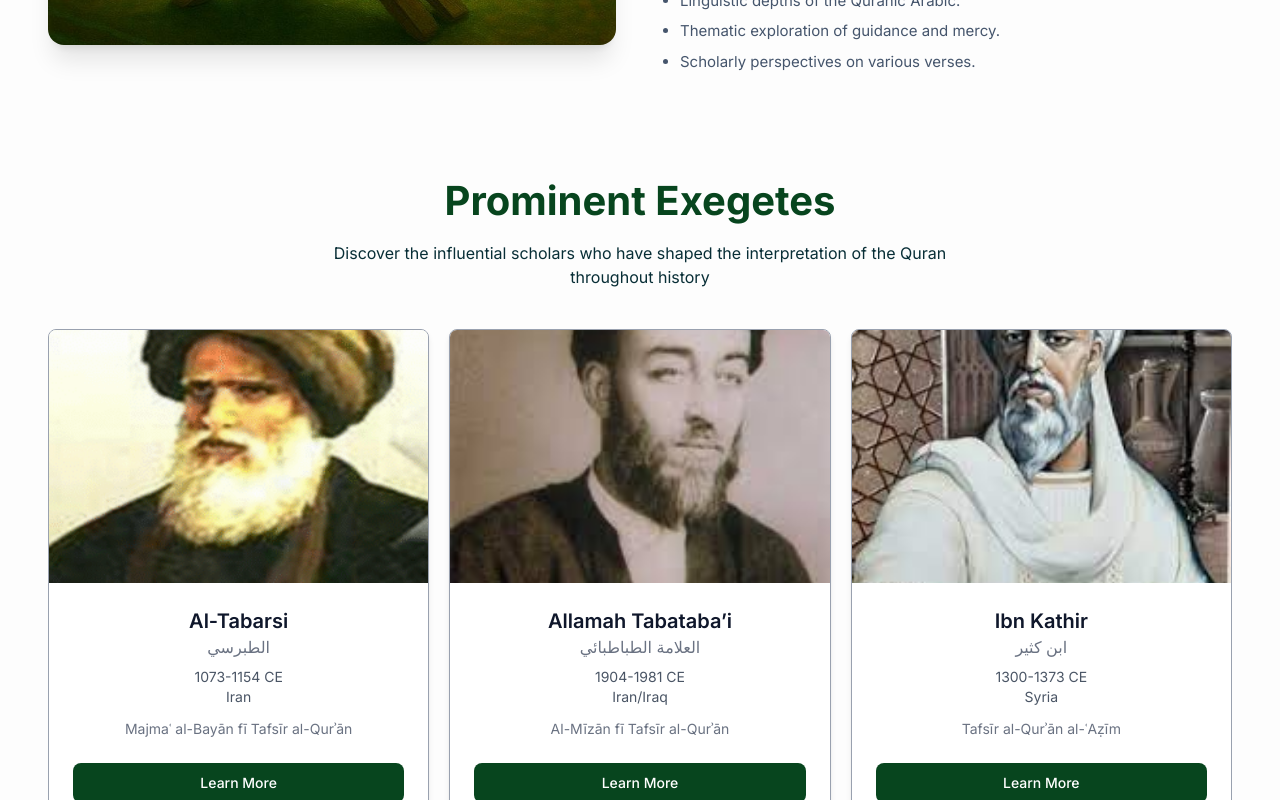
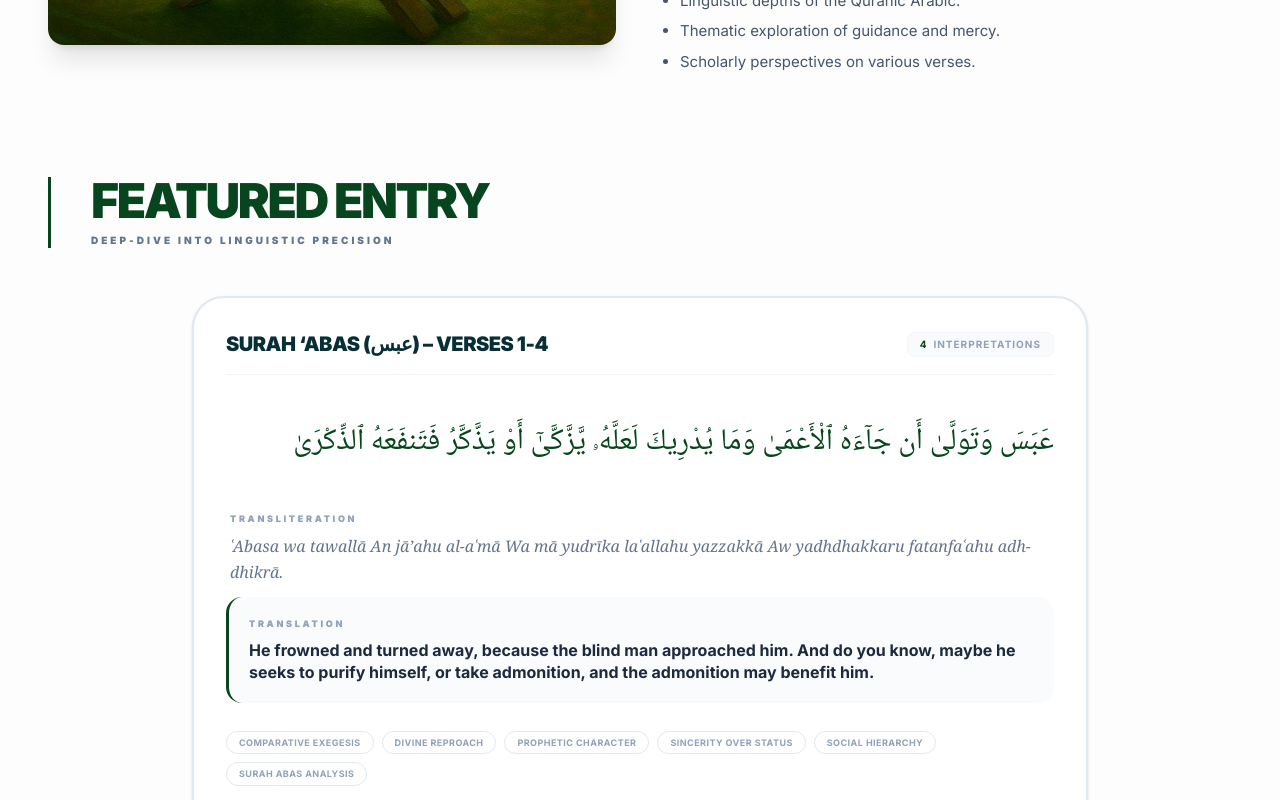
Before and after one commit to alyyissa/TafsirCompare, a Next.js app: page / in a window 1280 px wide. Shown: the part 1160-1960 px from the top of the page. Built offline with nearby package versions, Linux system fonts and the light colour scheme.

Commit message:
Added a verse to the homepage

```diff
--- /dev/null
+++ b/components/home/FeaturedVerse.jsx
@@ -0,0 +1,72 @@
+import fs from "fs";
+import path from "path";
+import VerseCard from "../subComponent/VerseCard";
+
+async function getSpecificVerse(slug) {
+  try {
+    const filePath = path.join(process.cwd(), "content", "verses", `${slug}.md`);
+    if (!fs.existsSync(filePath)) return null;
+
+    const fileContent = fs.readFileSync(filePath, "utf8");
+    const parts = fileContent.split("---");
+    const content = parts[1] || "";
+
+    const extract = (regex) => {
+      const match = content.match(regex);
+      return match ? match[1].trim().replace(/^"|"$/g, '') : "";
+    };
+
+    const themesMatch = content.match(/themes:[\s\S]*?(\n\s*-[\s\S]*?)(?=\n\w+:|$)/);
+    const themes = themesMatch
+      ? themesMatch[1].split('\n').map(t => t.replace('-', '').trim().replace(/"/g, '')).filter(Boolean)
+      : [];
+
+    return {
+      slug,
+      title: extract(/title:\s*(.*)/),
+      arabicVerse: content.match(/arabicVerse:\s*([\s\S]*?)(?=transliteration:)/)?.[1]?.trim(),
+      transliteration: extract(/transliteration:\s*([\s\S]*?)(?=translation:)/),
+      translation: extract(/translation:\s*([\s\S]*?)(?=contextSignificance:)/),
+      themes: themes,
+      interpretersCount: 4
+    };
+  } catch (e) {
+    return null;
+  }
+}
+
+export default async function FeaturedVerse({ slug }) {
+  const verse = await getSpecificVerse(slug);
+
+  if (!verse) return null;
+
+  return (
+    <section className="py-10 bg-[#fdfdfd]">
+      <div className="px-3 sm:px-4 md:px-11 lg:px-13 xl:px-12 2xl:px-16 mb-12">
+        <div className="max-w-screen-2xl mx-auto border-l-[3px] border-primary pl-6 md:pl-10">
+          <h2 className="text-3xl md:text-5xl font-black tracking-tighter text-primary uppercase">
+            Featured Entry
+          </h2>
+          <p className="text-slate-500 text-[10px] font-black uppercase tracking-[0.3em] mt-2">
+            Deep-dive into linguistic precision
+          </p>
+        </div>
+      </div>
+
+      <div className="px-3 sm:px-4 md:px-11 lg:px-13 xl:px-12 2xl:px-16">
+        <div className="max-w-screen-2xl mx-auto">
+          <VerseCard
+            index={0}
+            slug={verse.slug}
+            title={verse.title}
+            arabicVerse={verse.arabicVerse}
+            transliteration={verse.transliteration}
+            translation={verse.translation}
+            themes={verse.themes}
+            interpretersCount={verse.interpretersCount}
+          />
+        </div>
+      </div>
+    </section>
+  );
+}
--- a/src/app/page.js
+++ b/src/app/page.js
@@ -1,14 +1,15 @@
+import Hero from "../../components/home/Hero";
+import QuranInfoSection from "../../components/home/QuranInfoSection";
 import Exegetes from "../../components/home/Exegetes";
 import FAQ from "../../components/home/FAQ";
-import Hero from "../../components/home/Hero";
-import QuranInfoSection from "../../components/home/QuranInfoSection";
-
+import FeaturedVerse from "../../components/home/FeaturedVerse";
 
 export default function Home() {
   return (
     <>
       <Hero />
       <QuranInfoSection />
+      <FeaturedVerse slug="surah-abas-1-4" />
       <Exegetes />
       <FAQ />
     </>
```
